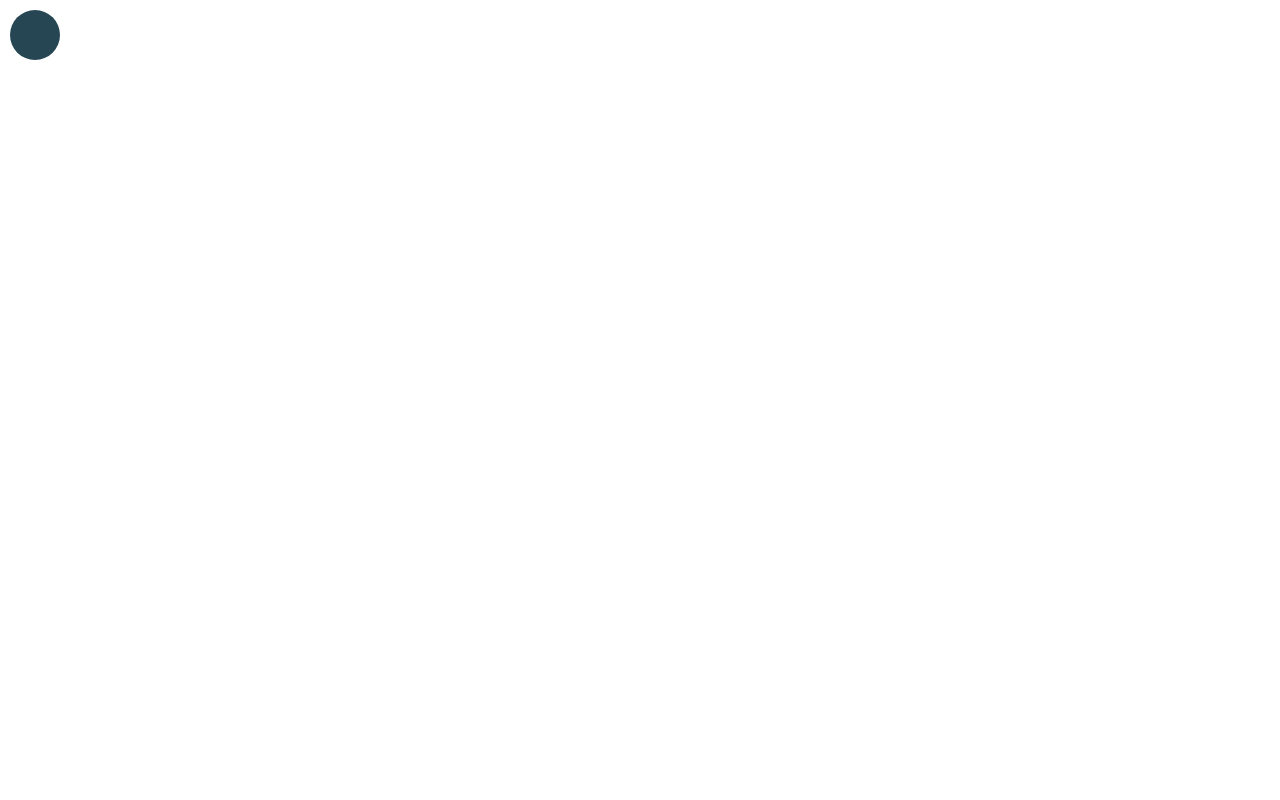
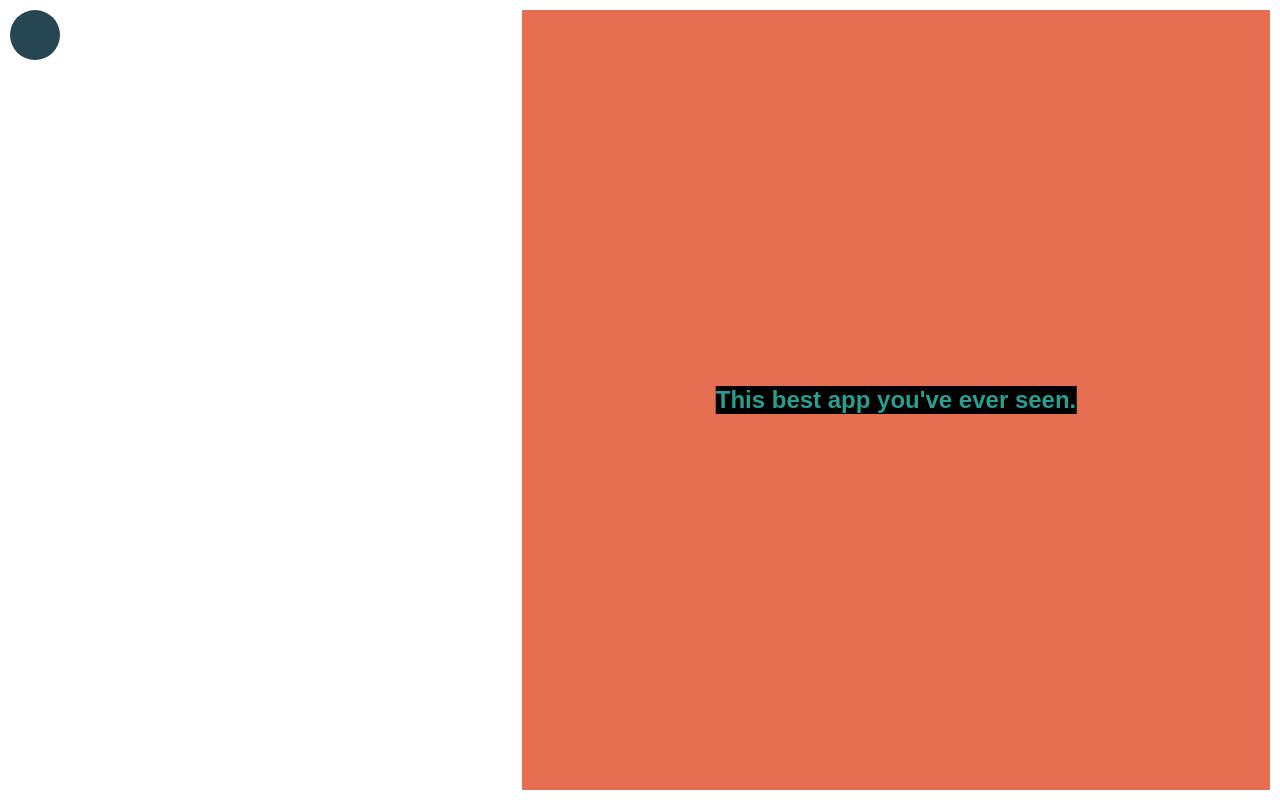
Before and after one commit to amiloriss/car-project, a React (Create React App) app in the folder client/: page / in a window 1280 px wide. Built offline with nearby package versions, Linux system fonts and the light colour scheme.

Commit message:
add some prettyy to my app

```diff
--- a/client/src/App.jsx
+++ b/client/src/App.jsx
@@ -3,7 +3,7 @@ import './App.scss';
 import Menu from './components/menu/Menu';
 import ApolloClient from 'apollo-boost';
 import { ApolloProvider } from 'react-apollo';
-import { Route } from 'react-router-dom';
+import { Route, Switch } from 'react-router-dom';
 import Information from './components/information/Information';
 import AddCar from './components/addCar/AddCar';
 import AddPerson from './components/addPerson/AddPerson';
@@ -25,7 +25,7 @@ class App extends Component {
   render() {
     return (
       <ApolloProvider client={client}>
-        <div className="container">
+        <div className="container-app">
           <div className="menu-wrapper">
             <Menu
               isOpen={this.state.isOpen}
@@ -33,10 +33,12 @@ class App extends Component {
             />
           </div>
           <div className="app-wrapper">
-            <Route path="/addperson" component={AddPerson} />
-            <Route path="/addcar" component={AddCar} />
-            <Route path="/viewall" component={ViewAll} />
-            <Route path="/info" component={Information} />
+            <Switch>
+              <Route path="/addperson" component={AddPerson} />
+              <Route path="/addcar" component={AddCar} />
+              <Route path="/viewall" component={ViewAll} />
+              <Route path="/" component={Information} />
+            </Switch>
           </div>
         </div>
       </ApolloProvider>
--- a/client/src/App.scss
+++ b/client/src/App.scss
@@ -14,7 +14,7 @@ a {
   color: inherit;
 }
 
-.container {
+.container-app {
   display: flex;
   height: 100vh;
 
--- a/client/src/components/information/Information.jsx
+++ b/client/src/components/information/Information.jsx
@@ -1,5 +1,10 @@
 import React from 'react';
+import './Information.scss';
 
-const Information = () => <h2>This best app you've ever seen.</h2>;
+const Information = () => (
+  <div className="info-wrapper">
+    <h2>This best app you've ever seen.</h2>
+  </div>
+);
 
 export default Information;
--- /dev/null
+++ b/client/src/components/information/Information.scss
@@ -0,0 +1,22 @@
+.info-wrapper {
+  position: relative;
+  height: 100%;
+  background-color: #e76f51;
+  h2 {
+    position: absolute;
+    top: 50%;
+    left: 50%;
+    transform: translate(-50%, -50%);
+    color: #2a9d8f;
+    display: block;
+    &::before {
+      content: '';
+      display: inline-block;
+      background-color: #000;
+      width: 100%;
+      height: 100%;
+      position: absolute;
+      z-index: -1;
+    }
+  }
+}
--- a/client/src/components/menu/Menu.jsx
+++ b/client/src/components/menu/Menu.jsx
@@ -26,7 +26,7 @@ const Menu = ({ isOpen, isOpenHandler }) => {
             <Link to="/viewall">
               <li onClick={isOpenHandler}>view all person</li>
             </Link>
-            <Link to="/info">
+            <Link to="/">
               <li onClick={isOpenHandler}>information</li>
             </Link>
           </ul>
--- a/client/src/components/viewAll/ViewAll.jsx
+++ b/client/src/components/viewAll/ViewAll.jsx
@@ -1,6 +1,7 @@
 import React, { Component } from 'react';
 import { gql } from 'apollo-boost';
 import { graphql } from 'react-apollo';
+import './ViewAll.scss';
 
 const getPersonQuery = gql`
   {
@@ -19,14 +20,25 @@ const ViewAll = ({ data }) => {
       return <div>Loading persons...</div>;
     } else {
       return data.persons.map((person, index) => {
-        return <li key={index}>{person.name}</li>;
+        const { name, age, gender } = person;
+        return (
+          <li className="item" key={index}>
+            <div className="item-wrapper">
+              <div className="name">{name}</div>
+              <div className="age">
+                {name} is {age} years old.
+              </div>
+              <div className="gender">Gender is {gender}.</div>
+            </div>
+          </li>
+        );
       });
     }
   }
   return (
     <div>
-      <h1>Hello</h1>
-      {displayPersons()}
+      <h2 className="sub-title">This all persons you can see.</h2>
+      <ul className="list">{displayPersons()}</ul>
     </div>
   );
 };
--- /dev/null
+++ b/client/src/components/viewAll/ViewAll.scss
@@ -0,0 +1,27 @@
+.sub-title {
+  text-align: center;
+  color: #264653;
+  background-color: #e76f51;
+  font-weight: 100;
+  margin-bottom: 10px;
+}
+
+.list {
+  display: grid;
+  grid-template-columns: repeat(3, 1fr);
+  grid-gap: 10px;
+  .item {
+    background-color: #264653;
+    padding: 10px;
+    color: #e9c46a;
+    .item-wrapper {
+      & > *:not(:first-child) {
+        margin-top: 10px;
+      }
+      .name {
+        text-align: center;
+        margin-bottom: 15px;
+      }
+    }
+  }
+}
```
